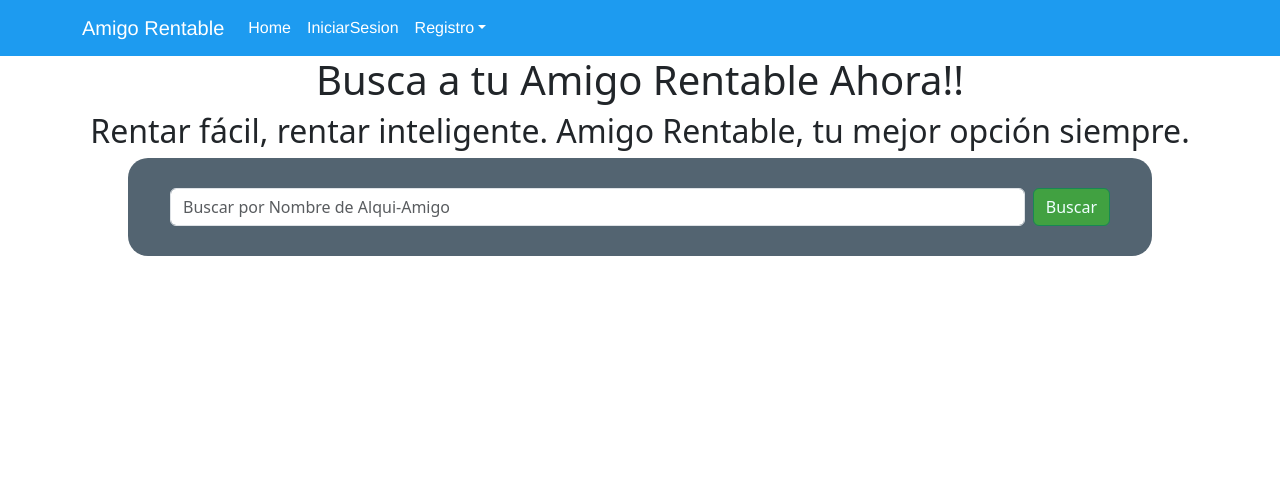
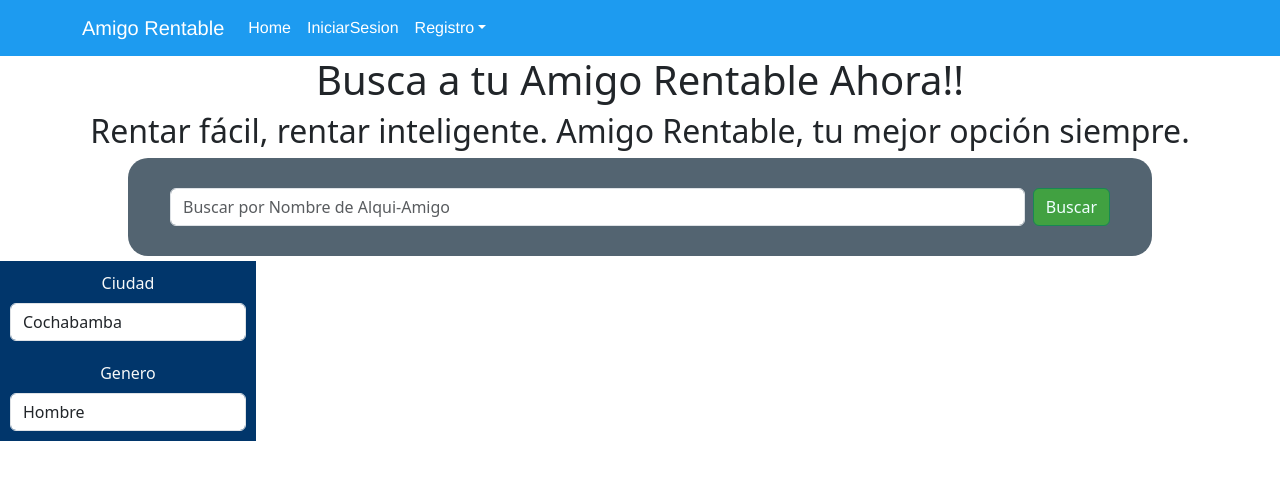
Before and after one commit to Emanuelpc/AppRentarAmigos, a React (Create React App) app in the folder cliente/: page /BuscadorAmigo in a window 1280 px wide. Shown: the top 480 px of the page. Built offline with nearby package versions, Linux system fonts and the light colour scheme.

Commit message:
Agregar Filtros al Buscador de Amigos (FrontEnd)

```diff
--- a/cliente/src/BuscadorAmigo.jsx
+++ b/cliente/src/BuscadorAmigo.jsx
@@ -1,7 +1,34 @@
 import Buscador from "./Componentes/Buscador";
-import Navbar from "./Componentes/Navbar"
+import Navbar from "./Componentes/Navbar";
+import React, { useState } from 'react';
+import ComboBox from './Componentes/ComboBox';
 
 function RegistrarDatosAmigo() {
+
+     const optionsCiudades = [
+      { label: 'Cochabamba', value: 'option1' },
+      { label: 'La Paz', value: 'option2' },
+      { label: 'Santa Cruz', value: 'option3' },
+     ];
+     const optionsGeneros = [
+      { label: 'Hombre', value: 'option1' },
+      { label: 'Mujer', value: 'option2' },
+      { label: 'Otro', value: 'option3' },
+     ];
+
+     const [selectedOptionCiudades, setSelectedOptionCiudades] = useState(optionsCiudades[0].value);
+     const [selectedOptionGeneros, setSelectedOptionGeneros] = useState(optionsGeneros[0].value);
+
+
+     const handleComboBoxChangeCiudades = (event) => {
+     setSelectedOptionCiudades(event.target.value);
+     };
+     const handleComboBoxChangeGeneros = (event) => {
+     setSelectedOptionGeneros(event.target.value);
+     };
+
+
+
     return (
       <div>
         <Navbar/>
@@ -10,7 +37,18 @@ function RegistrarDatosAmigo() {
         <h2>Rentar fácil, rentar inteligente. Amigo Rentable, tu mejor opción siempre.</h2>
         </div>
         <Buscador/>
-
+        <ComboBox
+        label="Ciudad"
+        options={optionsCiudades}
+        selectedValue={selectedOptionCiudades}
+        onChange={handleComboBoxChangeCiudades}
+        />
+        <ComboBox
+        label="Genero"
+        options={optionsGeneros}
+        selectedValue={selectedOptionGeneros}
+        onChange={handleComboBoxChangeGeneros}
+        />
 
 
       </div>
--- a/cliente/src/Componentes/Buscador.css
+++ b/cliente/src/Componentes/Buscador.css
@@ -3,7 +3,7 @@
     padding: 30px;
     border-radius: 20px;
     border: 20px;
-    margin: 0 auto; /* Centrar el div horizontalmente */
+    margin: 5px auto; /* Centrar el div horizontalmente */
     max-width: 80%; /* Establecer un ancho máximo para el div */
 }
 .btnBuscar{
--- /dev/null
+++ b/cliente/src/Componentes/ComboBox.css
@@ -0,0 +1,10 @@
+.EditarCombobox{
+    background-color: #01366b;
+    padding: 10px;
+    border: 50px;
+    margin: 0; /* Centrar el div horizontalmente */
+    max-width: 20%;
+}
+.TituloComboBox{
+    color: #f7f9f9;
+}
--- /dev/null
+++ b/cliente/src/Componentes/ComboBox.jsx
@@ -0,0 +1,24 @@
+import React from 'react';
+import Form from 'react-bootstrap/Form';
+import './ComboBox.css';
+
+const ComboBox = ({ label, options, selectedValue, onChange }) => {
+    return (
+      <div className='EditarCombobox'>
+      <Form.Group>
+        <Form.Label className='TituloComboBox'>{label}</Form.Label>
+        <Form.Control
+          as="select"
+          value={selectedValue}
+          onChange={onChange}
+        >
+          {options.map((option, index) => (
+            <option key={index} value={option.value}>{option.label}</option>
+          ))}
+        </Form.Control>
+      </Form.Group>
+      </div>
+    );
+  };
+
+  export default ComboBox;
```
